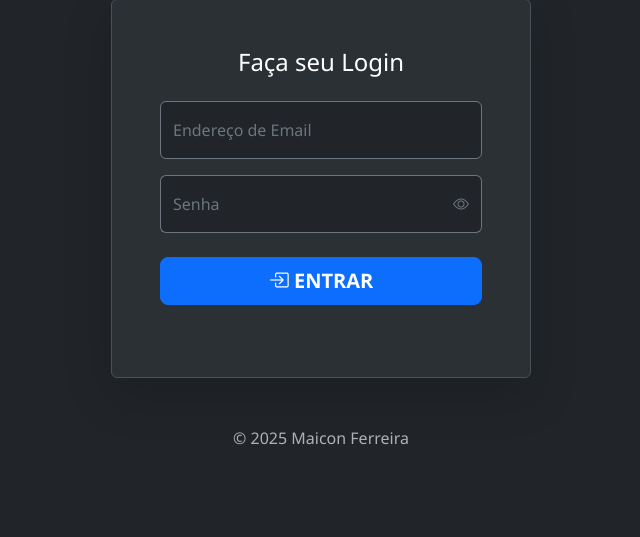
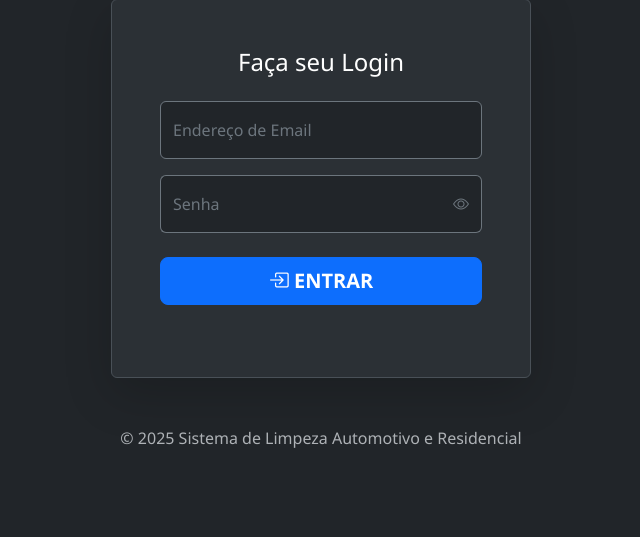
Before and after one commit to maiconferreiraa/sistema-limpeza, a Flask app: page /login in a window 1280 px wide. Shown: the part 215-752 px from the top of the page, without its empty margins (319-959 px from the left). Run offline with Flask 3, Linux system fonts and the light colour scheme; some libraries are stand-ins or nearby versions.

Commit message:
ADD: Update sistema Limpeza

```diff
--- a/templates/login.html
+++ b/templates/login.html
@@ -68,7 +68,7 @@
         </div>
     </div>
 
-    <p class="mt-5 mb-3 text-muted">© 2025 Maicon Ferreira</p>
+    <p class="mt-5 mb-3 text-muted">© 2025 Sistema de Limpeza Automotivo e Residencial</p>
 </main>
 
 <script>
```
